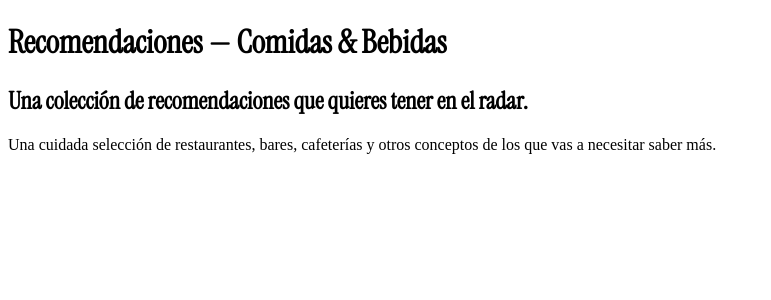
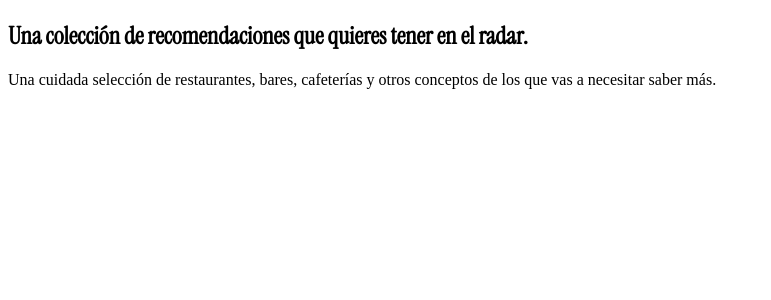
Before and after one commit to soyllamas/algobien-web, a SvelteKit app: page / in a window 1280 px wide. Shown: the top 300 px of the page, without its empty margins (0-771 px from the left). Built offline with nearby package versions, Linux system fonts and the light colour scheme.

Commit message:
feat: simple landing + firebase hosting + github actions

```diff
--- a/package.json
+++ b/package.json
@@ -13,7 +13,7 @@
 	},
 	"devDependencies": {
 		"@playwright/test": "^1.28.1",
-		"@sveltejs/adapter-auto": "^2.0.0",
+		"@sveltejs/adapter-node": "^1.2.4",
 		"@sveltejs/kit": "^1.5.0",
 		"autoprefixer": "^10.4.14",
 		"postcss": "^8.4.24",
--- a/src/routes/+page.svelte
+++ b/src/routes/+page.svelte
@@ -1,17 +1,19 @@
-<h1 class="text-center text-4xl my-12">Recomendaciones — Comidas & Bebidas</h1>
-<div class="h-0.5 mx-10 w-full bg-gray-200 mb-12"></div>
+<svelte:head>
+    <title>Recomendaciones — Comidas & Bebidas</title>
+</svelte:head>
+<div class="px-12 w-full mb-16 mt-32">
+    <div class="h-0.5 w-full bg-gray-200"></div>
+</div>
 <div class="max-w-2xl mx-auto">
     <h2 class="text-5xl">Una colección de recomendaciones que quieres tener en el radar.</h2>
     <p class="text-gray-400 mt-4">Una cuidada selección de restaurantes, bares, cafeterías y otros conceptos de los que
         vas a necesitar saber más.</p>
 </div>
-<div class="h-0.5 mx-10 w-full bg-gray-200 mt-12"></div>
+<div class="px-12 w-full mt-16">
+    <div class="h-0.5 w-full bg-gray-200"></div>
+</div>
 
 <style lang="postcss">
-    h1 {
-        font-family: 'Instrument Serif', serif;
-    }
-
     h2 {
         font-family: 'Instrument Serif', serif;
     }
--- a/svelte.config.js
+++ b/svelte.config.js
@@ -1,18 +1,12 @@
-import adapter from '@sveltejs/adapter-auto';
-import { vitePreprocess } from '@sveltejs/kit/vite';
+import adapter from '@sveltejs/adapter-node';
+import {vitePreprocess} from '@sveltejs/kit/vite';
 
 /** @type {import('@sveltejs/kit').Config} */
 const config = {
-	// Consult https://kit.svelte.dev/docs/integrations#preprocessors
-	// for more information about preprocessors
-	preprocess: vitePreprocess(),
-
-	kit: {
-		// adapter-auto only supports some environments, see https://kit.svelte.dev/docs/adapter-auto for a list.
-		// If your environment is not supported or you settled on a specific environment, switch out the adapter.
-		// See https://kit.svelte.dev/docs/adapters for more information about adapters.
-		adapter: adapter()
-	}
+    preprocess: vitePreprocess(),
+    kit: {
+        adapter: adapter()
+    }
 };
 
 export default config;
```
Also changed, not shown: firebase.json (added), 2 other files (tests, documents, lock files or other folders).
